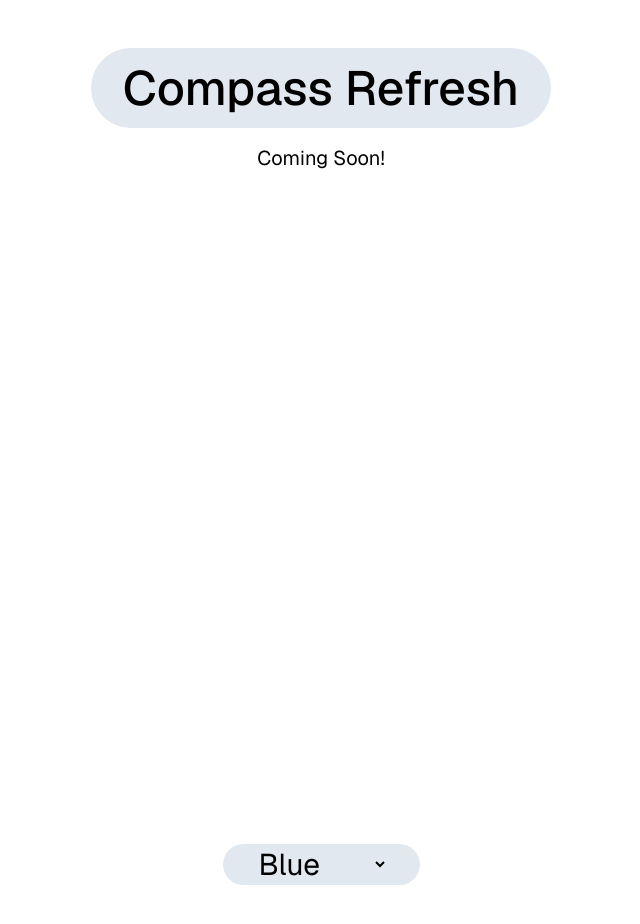
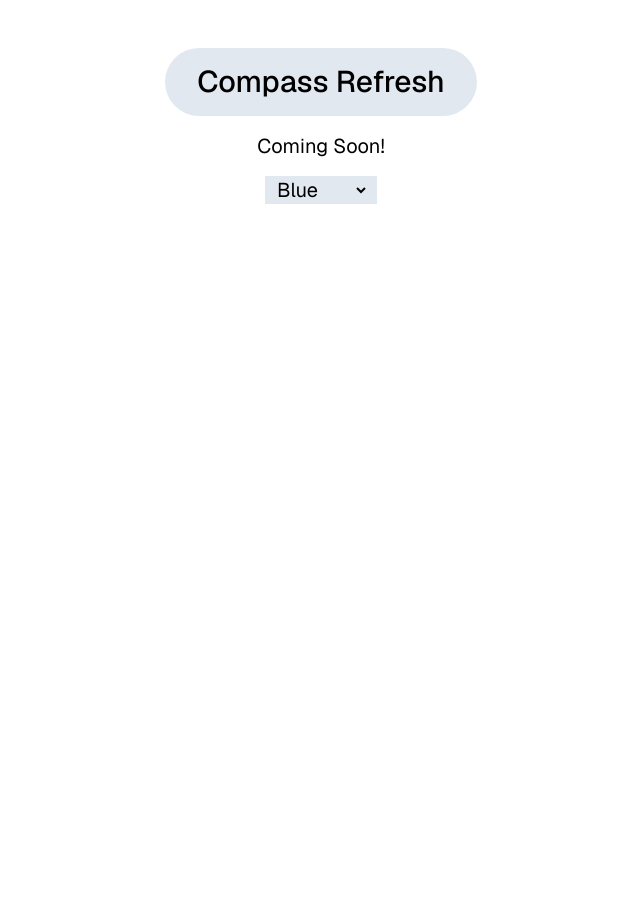
Before and after one commit to Compass-Refresh/Compass-Refresh.github.io, a Next.js app: page / in a window 1280 px wide. Shown: the top 924 px of the page, without its empty margins (319-959 px from the left). After the commit the page ends 828 px from the top, so only its background shows below. Built offline with nearby package versions, Linux system fonts and the light colour scheme.

Commit message:
font size

```diff
--- a/src/app/page.tsx
+++ b/src/app/page.tsx
@@ -41,9 +41,14 @@ export default function HomePage() {
     return () => clearInterval(interval)
   }, [])
   return (
-    <main className="w-screen flex flex-col gap-24 justify-between items-center h-5/6 py-12">
-      <h1 className="text-5xl bg-slate-200 px-8 py-4 rounded-full font-medium">Compass Refresh</h1>
+    <main className="w-screen flex flex-col gap-24 justify-between items-center h-4/6 py-12">
+      <h1 className="text-3xl bg-slate-200 px-8 py-4 rounded-full font-medium">Compass Refresh</h1>
       <h2 className="-mt-20 text-xl">Coming Soon!</h2>
+      <div className="-mt-20 bg-slate-200 text-xl px-y px-2">
+          <select className="bg-slate-200" onChange={(e) => setColor(e.target.value)}>
+            { COLORS.map(c => <option key={c.name} value={c.value}>{c.name}</option>)}
+          </select>
+        </div>
       <div className="z-10" style={{perspective: '400px'}}>
         <div id="dna" style={{animation: 'r-y 3s linear infinite'}}>
           {new Array(120).fill(0).map((_, i) => (
@@ -55,11 +60,7 @@ export default function HomePage() {
           ))}
         </div>
       </div>
-        <div className="bg-slate-200 text-3xl rounded-full px-y px-8">
-          <select className="bg-slate-200" onChange={(e) => setColor(e.target.value)}>
-            { COLORS.map(c => <option key={c.name} value={c.value}>{c.name}</option>)}
-          </select>
-        </div>
+
     </main>
   );
 }
```
